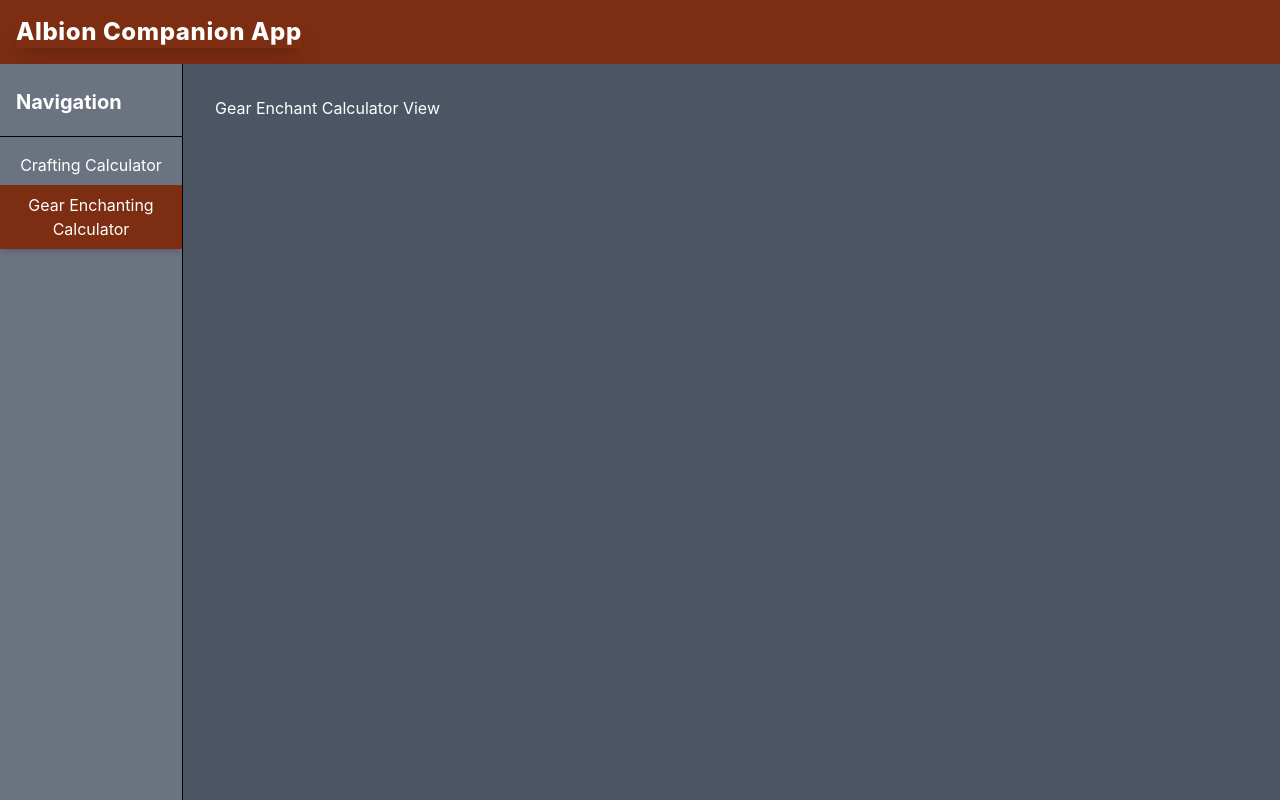
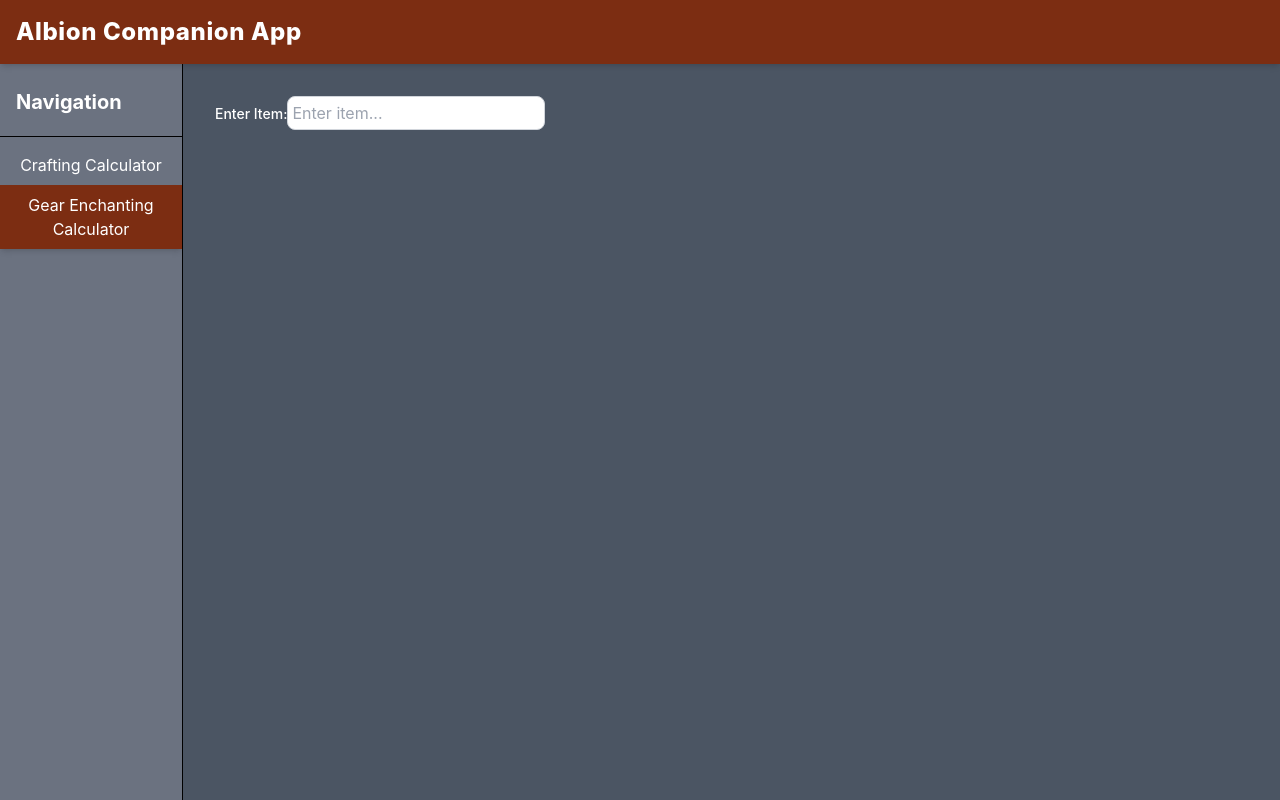
Before and after one commit to pisica/albion, a React (Create React App) app in the folder albion_companion/: page / in a window 1280 px wide. Both pictures are taken after a click on the button "Gear Enchanting Calculator". Built offline with nearby package versions, Linux system fonts and the light colour scheme.

Commit message:
wip on gear enchant calc

```diff
--- a/albion_companion/src/App.jsx
+++ b/albion_companion/src/App.jsx
@@ -15,19 +15,21 @@
     };
 
     return (
-        <div className="flex flex-col min-h-screen bg-gray-100">
+        <div className="flex flex-col min-h-screen">
             {/* Application Header - Top of the Page */}
-            <div className="w-full bg-orange-900 text-gray-100 p-4 shadow-xl flex justify-between items-center">
-                <h1 className="text-2xl font-extrabold tracking-wide text-white shadow-xl">
-                    Albion Companion App
+            <div className="w-full bg-orange-900 text-gray-100 p-4 flex justify-between items-center shadow-md relative">
+                <h1 className="text-2xl font-extrabold tracking-wide text-white">
+                  Albion Companion App
                 </h1>
             </div>
 
-            <div className="flex flex-grow w-full h-full overflow-hidden">
+            <div className="flex flex-grow w-full h-full">
                 {/* Left Sidebar Menu */}
                 <div className="w-1/6 bg-gray-500 py-6 border-r border-black flex flex-col">
                     {/* NavButton would be used here, passing down state handlers */}
-                    <h2 className="text-xl px-4 font-bold text-white mb-2 border-b pb-5 border-black">Navigation</h2>
+                    <h2 className="text-xl px-4 font-bold text-white mb-2 border-b pb-5 border-black">
+                      Navigation
+                    </h2>
                     <NavButton viewName="Crafting Calculator" currentView={currentView} setCurrentView={setCurrentView} />
                     <NavButton viewName="Gear Enchanting Calculator" currentView={currentView} setCurrentView={setCurrentView} />
                 </div>
--- a/albion_companion/src/views/GearEnchantCalcView.jsx
+++ b/albion_companion/src/views/GearEnchantCalcView.jsx
@@ -1,9 +1,43 @@
-import React from 'react';
+import React, { useState } from 'react';
 
 export default function GearEnchantCalcView() {
+    const [inputValue, setInputValue] = useState('');
+
+    const handleChange = (event) => {
+      setInputValue(event.target.value);
+    };
+
     return (
+      <div className="p-8">
+        <div className="">
+          <label htmlFor="user_input" className="text-sm font-medium text=gray-700">
+            Enter Item:
+          </label>
+
+          <input
+            type="text"
+            id="user-input"
+            name="user-input"
+            value={inputValue}
+            onChange={handleChange}
+            placeholder="Enter item..."
+            className="
+              p-1
+              border
+              border-gray-300
+              rounded-lg
+              focus:outline-none
+              focus:ring-2
+              focus:ring-orange-900
+              focus:border-transparent
+              text-gray-900
+              transition duration-150
+            "
+          />
+        </div>
         <div className="p-8">
-            Gear Enchant Calculator View
+          {inputValue}
         </div>
+      </div>
     );
 }
```
